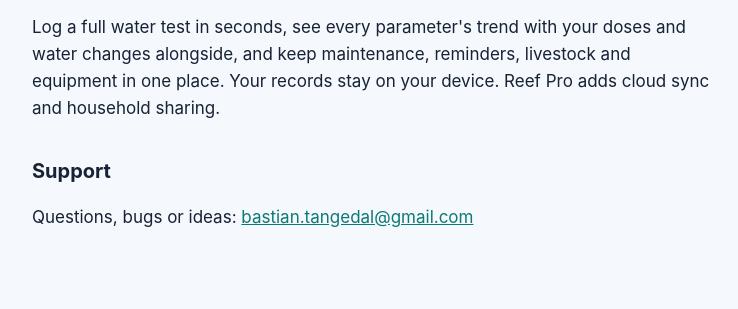
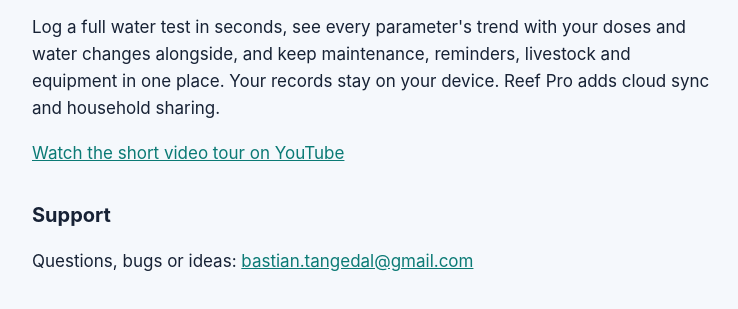
Before and after one commit to bassepeder/reefroutine-site, a plain HTML site: page index.html in a window 1280 px wide. Shown: the part 193-502 px from the top of the page, without its empty margins (264-1002 px from the left). Drawn offline with Linux system fonts and the light colour scheme.

Commit message:
feat: link the video tour from the website

```diff
--- a/index.html
+++ b/index.html
@@ -19,6 +19,7 @@
         alongside, and keep maintenance, reminders, livestock and equipment in one place. Your records stay on
         your device. Reef Pro adds cloud sync and household sharing.
       </p>
+      <p><a href="https://www.youtube.com/watch?v=ywiKP5MvISU">Watch the short video tour on YouTube</a></p>
       <h2>Support</h2>
       <p>
         Questions, bugs or ideas: <a href="mailto:bastian.tangedal@gmail.com">bastian.tangedal@gmail.com</a>
```
